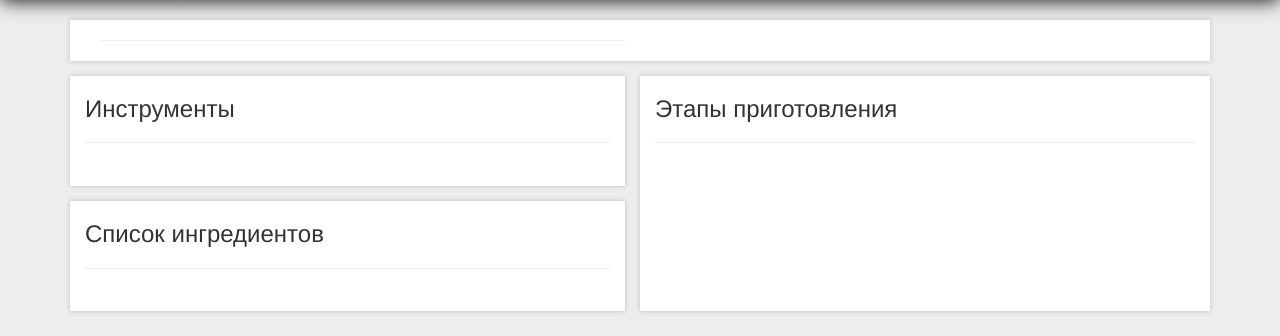
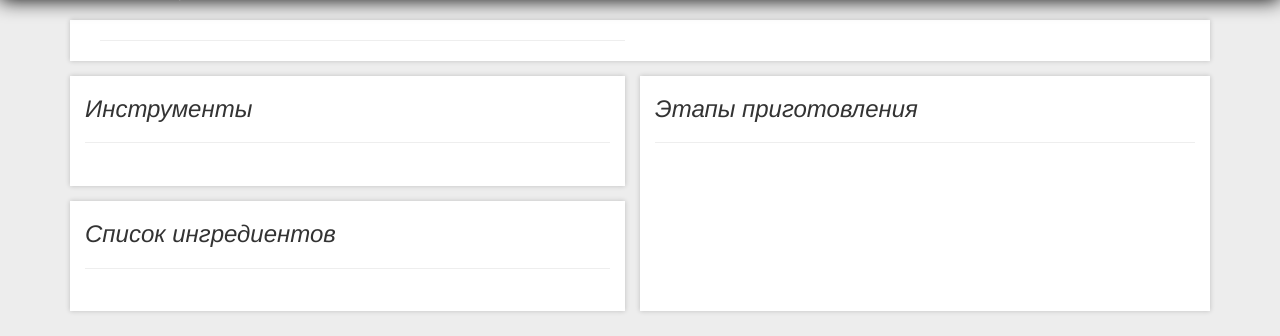
Before and after one commit to TitovArtem/cocktails, a Django app: template recipes_adviser/templates/recipes_adviser/recipe_detail.html in a window 1280 px wide. Shown: the part 50-386 px from the top of the page. Run offline with Django 3.2, Linux system fonts and the light colour scheme; the template is opened without the code that fills it, so the values that code supplies are empty; some libraries are stand-ins or nearby versions.

Commit message:
issue #19 Set italic styles for title fonts.

```diff
--- a/recipes_adviser/static/css/recipe_detail.css
+++ b/recipes_adviser/static/css/recipe_detail.css
@@ -1,3 +1,7 @@
 .title-container img {
   max-height: 500px;
 }
+
+h3 {
+  font-style: italic;
+}
--- a/recipes_adviser/templates/recipes_adviser/recipe_detail.html
+++ b/recipes_adviser/templates/recipes_adviser/recipe_detail.html
@@ -40,13 +40,13 @@
         <!-- container for tools -->
         <div class="detail-page-block col-xs-12">
           <h3>Инструменты</h3><hr>
-          <ui>
+          <ul>
             {% for tool in recipe.tools.all %}
               <li>
                 <a href="{% url 'recipes_adviser:tool_detail' tool.id %}"> {{ tool.name }} </a>
               </li>
             {% endfor %}
-          </ui><br>
+          </ul><br>
         </div> <!-- end tools container -->
 
         <!-- container for ingredients -->
```
